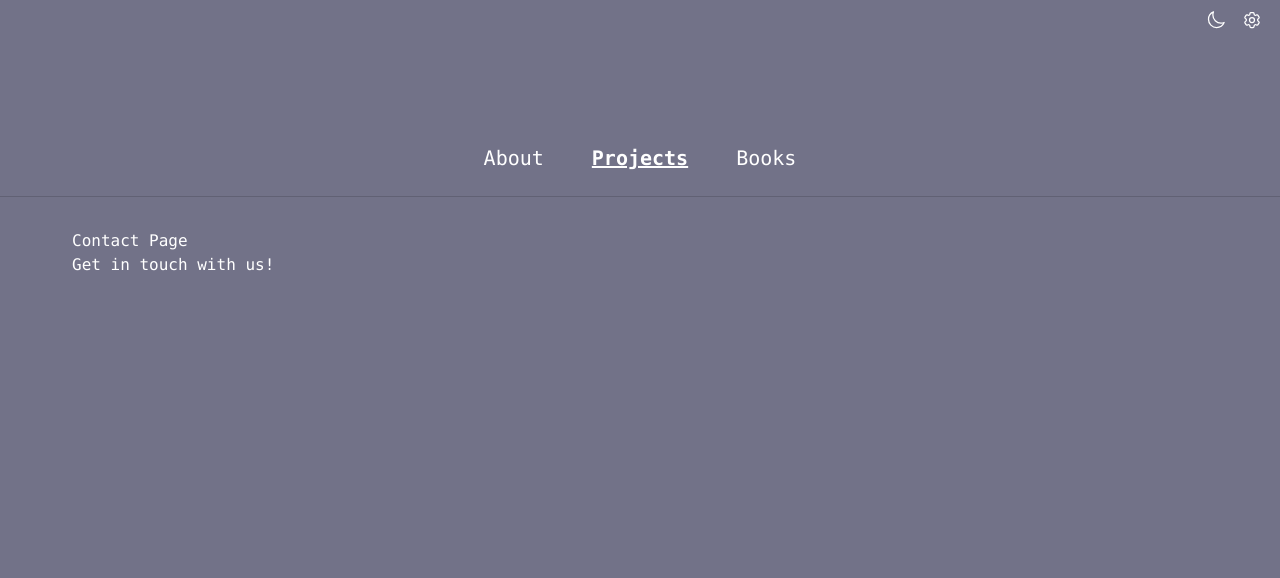
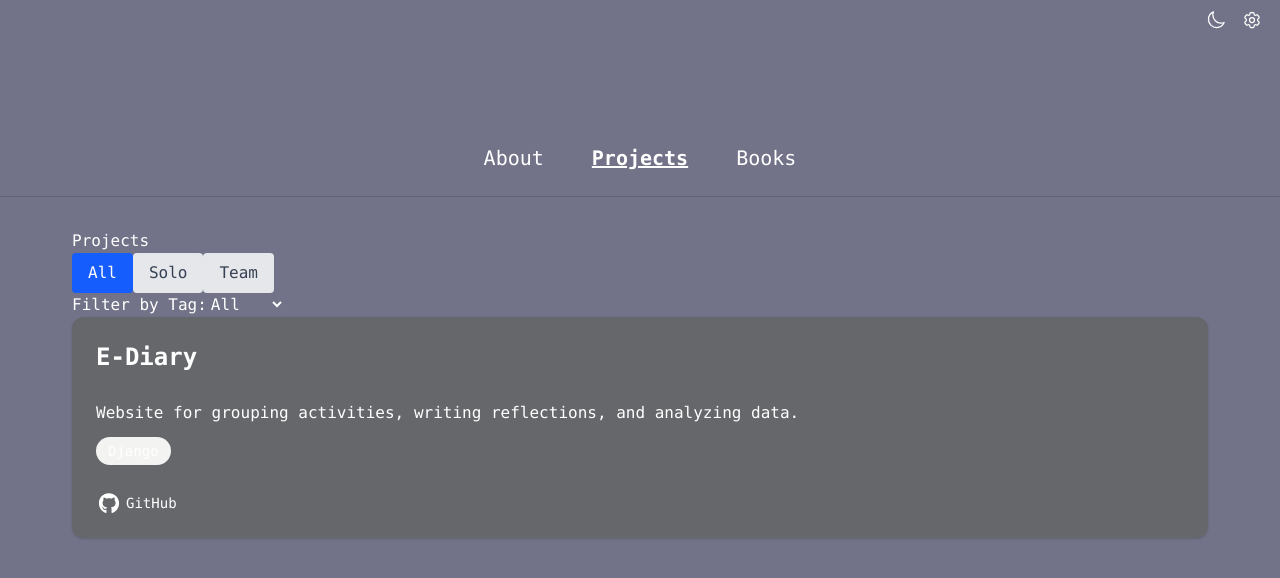
Before and after one commit to PABSIRR/Website, a Vue app: page /projects in a window 1280 px wide. Shown: the top 578 px of the page. Built offline with nearby package versions, Linux system fonts and the light colour scheme.

Commit message:
Projects Page 1/2

```diff
--- /dev/null
+++ b/src/components/ProjectCard.vue
@@ -0,0 +1,36 @@
+<template>
+    <div class=" bg-[var(--color-secondary)] rounded-xl shadow p-6 flex flex-col gap-3">
+        <h3 class="text-2xl font-bold mb-2"> {{  name  }}</h3>
+        <div v-if="$slots.default" class="mt-2 text-base">
+            <slot />
+        </div>
+        <!-- Tags -->
+        <div class="flex flex-wrap gap-2 mb-2">
+            <span v-for="tag in tags" :key="tag"
+                class="px-3 py-1 rounded-full text-sm font-medium bg-[var(--color-text2)]">
+                {{  tag  }}
+            </span>
+        </div>
+        <!-- Links -->
+        <div class="flex items-center gap-4 mt-2">
+            <a v-if="github" :href="github" target="_blank" rel="noopener noreferrer" class="flex items-center gap-1 hover:text-[var(--color-text-hover)]">
+                <font-awesome-icon :icon="['fab', 'github']" class="text-[1.3em]" />
+                <span class="text-sm">GitHub</span>
+            </a>
+            <a v-if="live" :href="live" target="_blank" rel="noopener noreferrer" class="flex items-center gap-1 hover:text-[var(--color-text-hover)]">
+                <font-awesome-icon :icon="['fab', 'external-link-alt']" class="text-[1.3em]" />
+                <span class="text-sm">Live</span>
+            </a>
+        </div>
+    </div>
+</template>
+
+
+<script setup lang="ts">
+defineProps<{
+    name: string
+    tags: string[]
+    github?: string | null
+    live?: string | null
+}>()
+</script>
--- a/src/style.css
+++ b/src/style.css
@@ -17,6 +17,7 @@
   --color-text2: oklch(0.9639 0.0013 106.42);
   --color-dark: oklch(0.5588 0.0345 286.29);
   --color-dark-s: oklch(0.5133 0.0061 264.71);
+  --color-text-hover: oklch(0.8067 0.0061 54);
 
   /* Typography */
   --font-mono: 'Monaco', 'Menlo', 'Ubuntu Mono', monospace;
--- a/src/views/Projects.vue
+++ b/src/views/Projects.vue
@@ -1,6 +1,86 @@
 <template>
   <div>
-    <h1>Contact Page</h1>
-    <p>Get in touch with us!</p>
+    <h1> Projects </h1>
+    <!-- Filters -->
+    <div>
+      <button
+        v-for="type in ['all','solo','team']"
+        :key="type"
+        :class="['px-4 py-2 rounded', selectedType === type ? 'bg-blue-600 text-white' : 'bg-gray-200 text-gray-700']"
+        @click="selectedType = type"
+        >
+        {{ type.charAt(0).toUpperCase() + type.slice(1) }}
+      </button>
+    </div>
+    <div>
+      <label>Filter by Tag:</label>
+      <select v-model="selectedTag" class="">
+        <option value="all">All</option>
+        <option v-for="tag in allTags" :key="tag" :value="tag">{{  tag  }}</option>
+      </select>
+    </div>
+    <!-- Actual Projs -->
+    <div>
+      <ProjectCard
+        v-for="project in filteredProjects"
+        :key="project.name"
+        :name="project.name"
+        :tags="project.tags"
+        :github="project.github"
+        :live="project.live"
+      >
+        {{ project.description }}
+      </ProjectCard>
+    </div>
   </div>
 </template>
+
+
+<script setup lang="ts">
+import { ref, computed } from 'vue'
+import ProjectCard from '../components/ProjectCard.vue'
+
+type Project = {
+  name: string
+  tags: string[]
+  github?: string | null
+  live?: string | null
+  type: 'solo' | 'team'
+  date: string
+  description: string
+}
+
+const projects: Project[] = [
+  {
+    name: "E-Diary",
+    tags: ["Django"],
+    github: "https://github.com/PABSIRR/IA",
+    type: "solo",
+    live: null,
+    date: "2023-04-09",
+    description: "Website for grouping activities, writing reflections, and analyzing data."
+  },
+]
+
+const selectedType = ref("all")
+const selectedTag = ref("all")
+
+const allTags = computed(()=>{
+  const tagSet = new Set<string>()
+  projects.forEach(p => p.tags?.forEach(tag => tagSet.add(tag)))
+  return Array.from(tagSet)
+})
+
+// Debugging?
+const sortedProjects = computed(() =>
+  [...projects].sort((a,b) => new Date(b.date).getTime() - new Date(a.date).getTime())
+)
+
+const filteredProjects = computed(() => {
+  return sortedProjects.value.filter(project => {
+    const typeMatch = selectedType.value === "all" || project.type === selectedType.value
+    const tagMatch = selectedTag.value === "all" || project.tags?.includes(selectedTag.value)
+    return typeMatch && tagMatch
+  })
+})
+</script>
```
